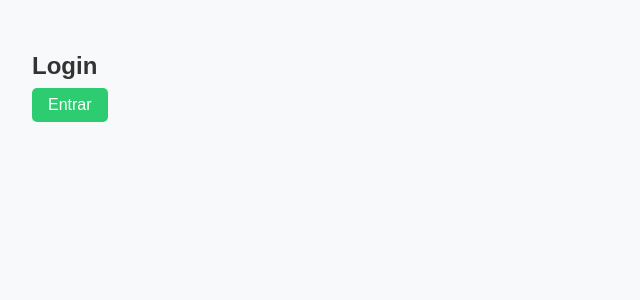
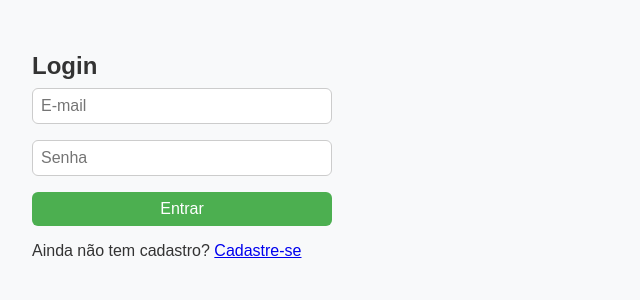
Before and after one commit to Henrique-mancini/projeto_financas_pessoais, a React (Vite) app in the folder trabalho-financas-pessoais-grupo-16/: page /login in a window 1280 px wide. Shown: the top 300 px of the page, without its empty margins (0-640 px from the left). Built offline with nearby package versions, Linux system fonts and the light colour scheme.

Commit message:
adiciona cadastro e autenticação de usuários na memória

```diff
--- a/trabalho-financas-pessoais-grupo-16/src/contexts/AuthContext.jsx
+++ b/trabalho-financas-pessoais-grupo-16/src/contexts/AuthContext.jsx
@@ -4,24 +4,53 @@ const AuthContext = createContext();
 
 export function AuthProvider({ children }) {
   const [autenticado, setAutenticado] = useState(false);
+  const [usuarios, setUsuarios] = useState([]);
+  const [usuarioAtual, setUsuarioAtual] = useState(null);
 
   useEffect(() => {
     const token = localStorage.getItem('token');
-    setAutenticado(!!token);
+    const usuario = localStorage.getItem('usuario');
+    if (token && usuario) {
+      setAutenticado(true);
+      setUsuarioAtual(usuario);
+    }
   }, []);
 
-  const login = () => {
-    localStorage.setItem('token', 'fake-token');
-    setAutenticado(true);
+  const cadastrar = (email, senha) => {
+    const jaExiste = usuarios.find((u) => u.email === email);
+    if (jaExiste) {
+      return { sucesso: false, mensagem: 'Usuário já cadastrado' };
+    }
+    const novoUsuario = { email, senha };
+    setUsuarios([...usuarios, novoUsuario]);
+    return { sucesso: true };
+  };
+
+  const login = (email, senha) => {
+    const existe = usuarios.find(
+      (u) => u.email === email && u.senha === senha
+    );
+    if (existe) {
+      localStorage.setItem('token', 'fake-token');
+      localStorage.setItem('usuario', email);
+      setAutenticado(true);
+      setUsuarioAtual(email);
+      return { sucesso: true };
+    }
+    return { sucesso: false, mensagem: 'Usuário ou senha inválidos' };
   };
 
   const logout = () => {
     localStorage.removeItem('token');
+    localStorage.removeItem('usuario');
     setAutenticado(false);
+    setUsuarioAtual(null);
   };
 
   return (
-    <AuthContext.Provider value={{ autenticado, login, logout }}>
+    <AuthContext.Provider
+      value={{ autenticado, login, logout, cadastrar, usuarioAtual }}
+    >
       {children}
     </AuthContext.Provider>
   );
--- a/trabalho-financas-pessoais-grupo-16/src/pages/Login.jsx
+++ b/trabalho-financas-pessoais-grupo-16/src/pages/Login.jsx
@@ -1,4 +1,4 @@
-import React from 'react';
+import React, { useState } from 'react';
 import { useNavigate } from 'react-router-dom';
 import { useAuth } from '../contexts/AuthContext';
 
@@ -6,17 +6,50 @@ export default function Login() {
   const navigate = useNavigate();
   const { login } = useAuth();
 
-  const handleLogin = () => {
-    login();
-    navigate('/dashboard');
+  const [email, setEmail] = useState('');
+  const [senha, setSenha] = useState('');
+  const [erro, setErro] = useState('');
+
+  const handleLogin = (e) => {
+    e.preventDefault();
+    const resultado = login(email, senha);
+
+    if (resultado.sucesso) {
+      navigate('/dashboard');
+    } else {
+      setErro(resultado.mensagem);
+    }
   };
 
   return (
     <div style={{ padding: '2rem' }}>
       <h2>Login</h2>
-      <button onClick={handleLogin} style={{ padding: '0.5rem 1rem', backgroundColor: '#2ecc71', color: '#fff', border: 'none', borderRadius: '5px' }}>
-        Entrar
-      </button>
+
+      <form onSubmit={handleLogin} style={{ display: 'flex', flexDirection: 'column', gap: '1rem', maxWidth: '300px' }}>
+        <input
+          type="email"
+          placeholder="E-mail"
+          value={email}
+          onChange={(e) => setEmail(e.target.value)}
+          required
+        />
+
+        <input
+          type="password"
+          placeholder="Senha"
+          value={senha}
+          onChange={(e) => setSenha(e.target.value)}
+          required
+        />
+
+        {erro && <span style={{ color: 'red' }}>{erro}</span>}
+
+        <button type="submit">Entrar</button>
+      </form>
+
+      <p style={{ marginTop: '1rem' }}>
+        Ainda não tem cadastro? <a href="/cadastro">Cadastre-se</a>
+      </p>
     </div>
   );
 }
```
